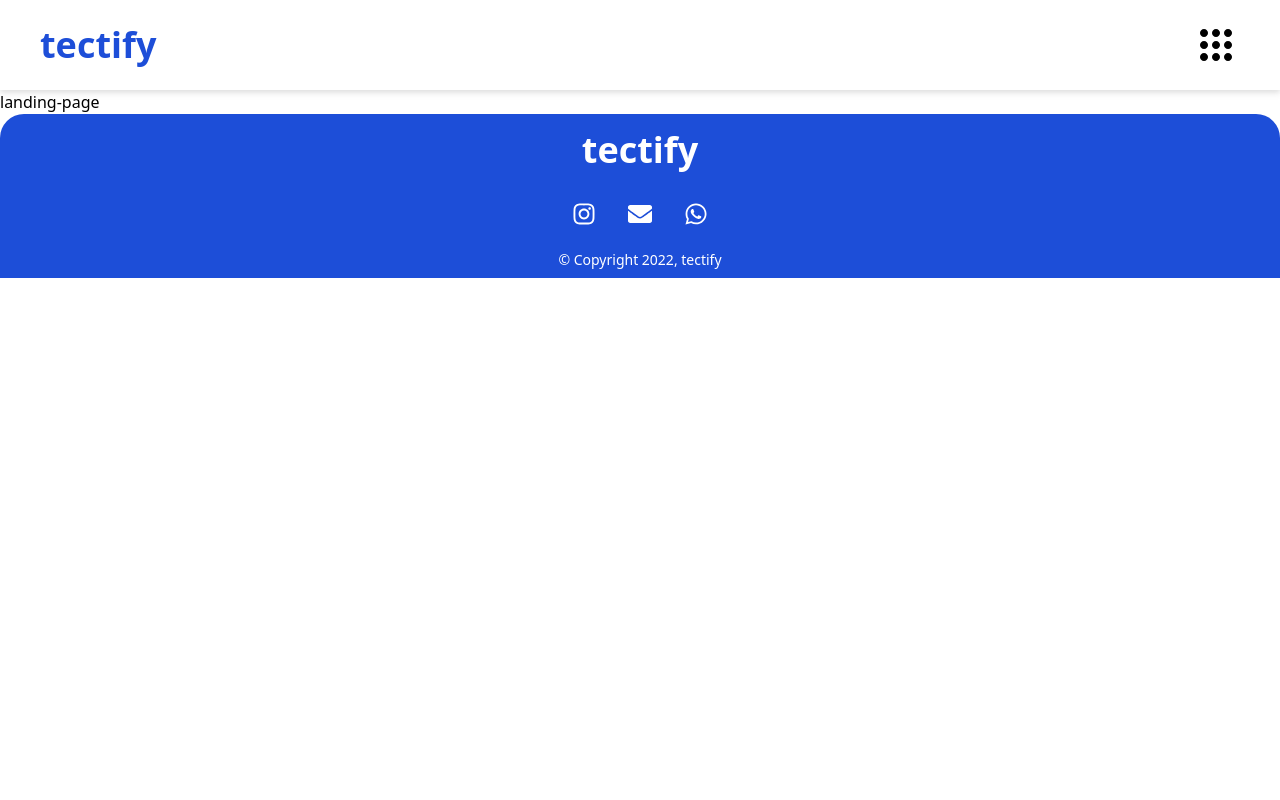
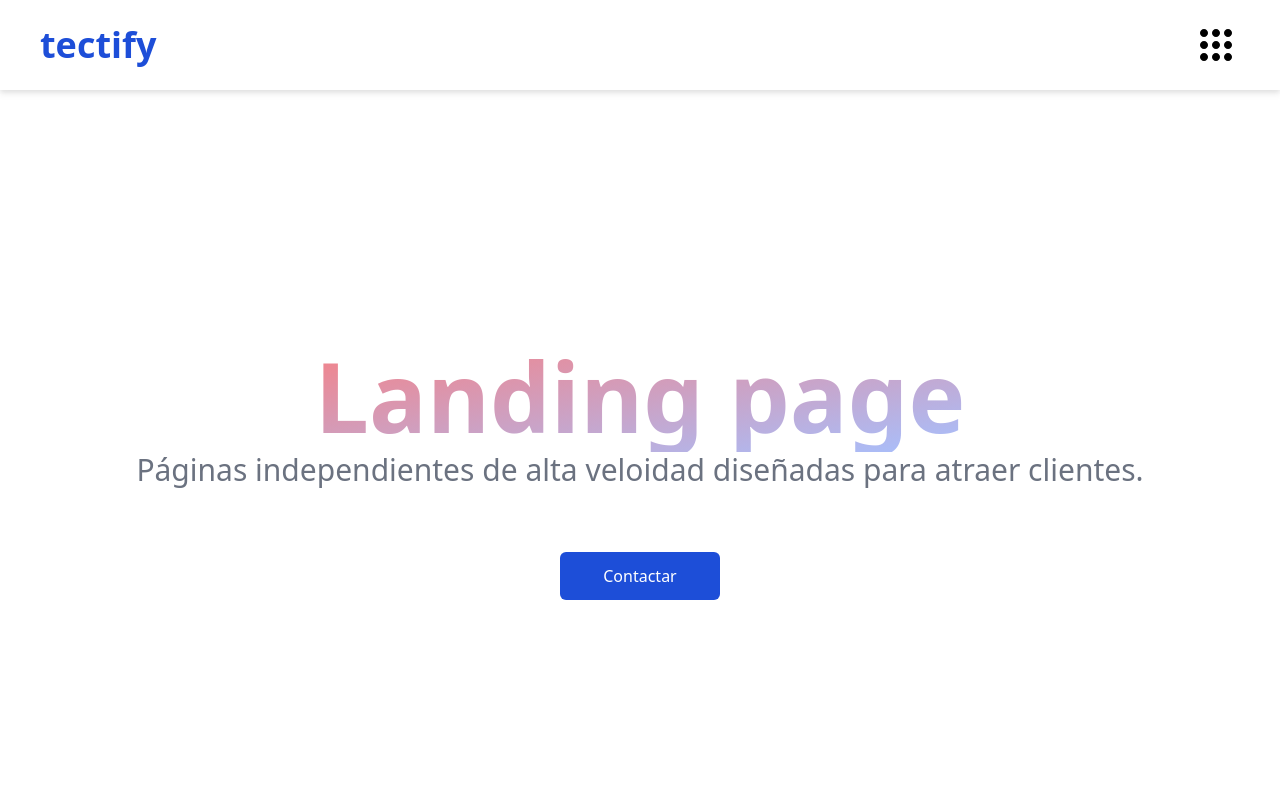
Before and after one commit to Alvarg27/tectify, a Next.js app: page /landing-page in a window 1280 px wide. Shown: the top 800 px of the page. Built offline with nearby package versions, Linux system fonts and the light colour scheme.

Commit message:
Update landing-page.js

```diff
--- a/pages/landing-page.js
+++ b/pages/landing-page.js
@@ -1,5 +1,20 @@
 import React from "react";
 
 export default function LandingPage() {
-  return <div>landing-page</div>;
+  return (
+    <div className="w-full h-screen flex flex-col overflow-hidden lg:px-10">
+      <div className="m-auto flex flex-col">
+        <h1 className="bg-clip-text text-transparent text-6xl font-bold m-auto text-center py-2  bg-gradient-to-tl from-[#a6c0fe] to-[#f68084] lg:text-8xl">
+          Landing page
+        </h1>
+        <h2 className="text-3xl mb-6 text-center text-gray-500 lg: px-10">
+          Páginas independientes de alta veloidad diseñadas para atraer
+          clientes.
+        </h2>
+        <button className="bg-blue-700 h-12 rounded-md my-10 mx-auto w-40 text-white transition duration-300 hover:bg-blue-900">
+          Contactar
+        </button>
+      </div>
+    </div>
+  );
 }
```
